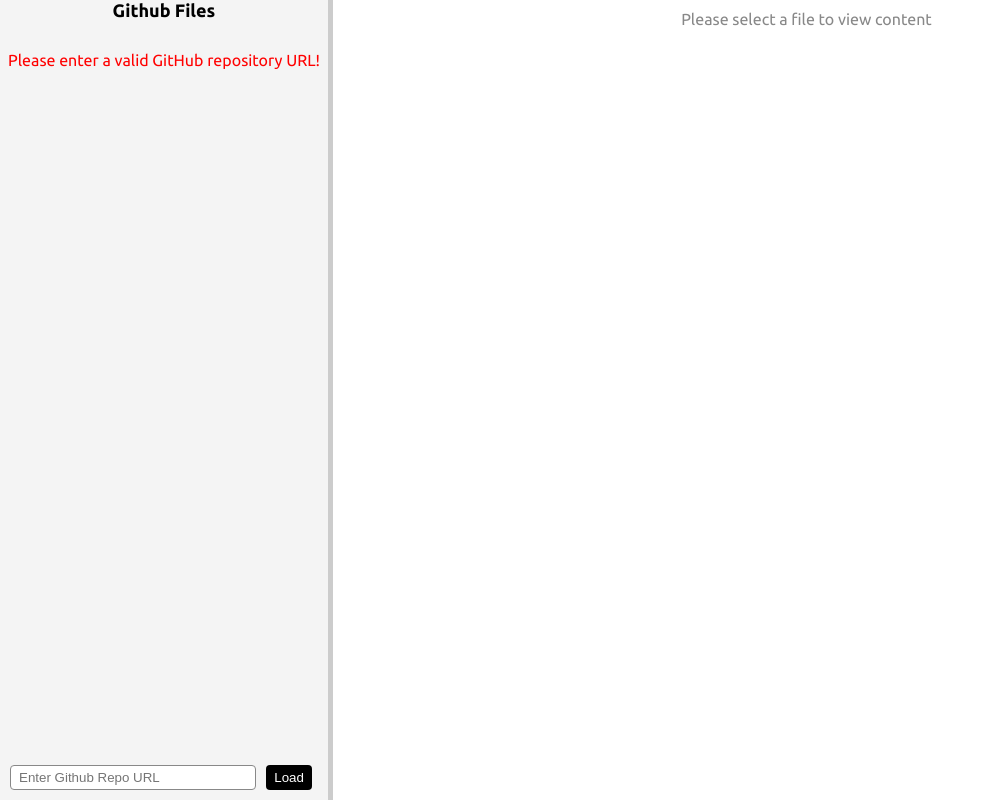
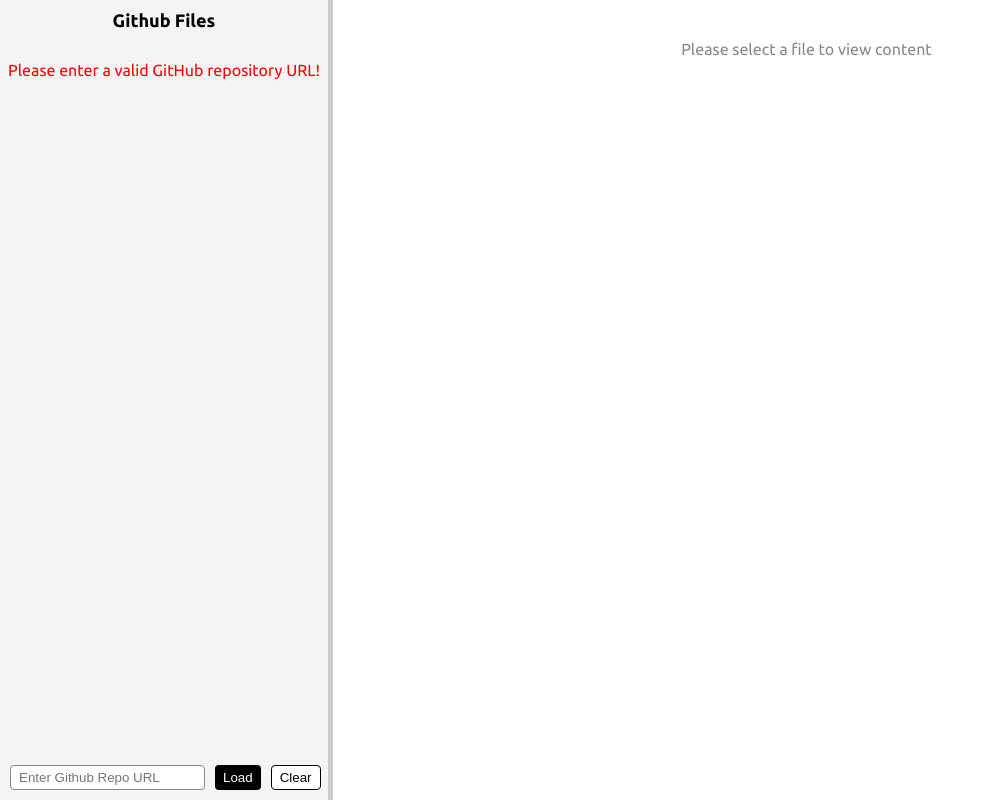
Before and after one commit to Harsh9466/github-file-viewer, a plain HTML site: page index.html in a window 1280 px wide. Both pictures are taken after a click on the button "Load". Shown: the whole page, without its empty margins (0-986 px from the left). Drawn offline with Linux system fonts and the light colour scheme.

Commit message:
Modified to add reset and persist github url

```diff
--- a/index.html
+++ b/index.html
@@ -23,10 +23,11 @@
       <div class="files">
         <div class="info">Please Load the Github Repo URL!</div>
       </div>
-      <form class="form">
-        <input type="text" id="github-repo-url" placeholder="Enter Github Repo URL" />
-        <button type="submit">Load</button>
-      </form>
+      <div class="form">
+        <input id="github-repo-url" type="text" placeholder="Enter Github Repo URL" />
+        <button id="load-url-btn" onclick="loadGithubFiles()">Load</button>
+        <button id="clear-btn" class="clear" onclick="reset()">Clear</button>
+      </div>
     </div>
     <div class="resizer"></div>
     <div class="panel right">
--- a/script.js
+++ b/script.js
@@ -1,6 +1,6 @@
 let all_files = [];
 
-let github_repo_url = null;
+let github_repo_url = window.localStorage.getItem("github_url") || null;
 
 const resizer = document.querySelector(".resizer");
 const leftPanel = document.querySelector(".left");
@@ -8,8 +8,18 @@ const rightPanel = document.querySelector(".right");
 const container = document.querySelector(".container");
 const filesComponent = document.querySelector(".files");
 const form = document.querySelector(".form");
+const formInput = document.querySelector("#github-repo-url");
+const fileContent = document.getElementById("file-content");
 
 let isResizing = false;
+
+window.addEventListener("load", () => {
+  if (github_repo_url) {
+    formInput.value = github_repo_url;
+    formInput.setAttribute("value", github_repo_url);
+    loadGithubFiles(github_repo_url);
+  }
+});
 
 resizer.addEventListener("mousedown", () => {
   isResizing = true;
@@ -39,12 +49,11 @@ document.addEventListener("mouseup", () => {
   resizer.classList.remove("active");
 });
 
-const loadGithubFiles = async (e) => {
-  e.preventDefault();
+const loadGithubFiles = async (url) => {
+  filesComponent.innerHTML = `<div class="loader"></div>`;
 
-  const inputField = document.getElementById("github-repo-url");
-  const user_input = inputField.value.trim();
-
+  if (!url) {
+    const user_input = formInput.value.trim();
     const username = user_input.split("/").at(-2);
     const repository_name = user_input.split("/").at(-1);
 
@@ -55,7 +64,16 @@ const loadGithubFiles = async (e) => {
       return;
     }
 
+    window.localStorage.setItem("github_url", user_input);
+
     github_repo_url = `https://api.github.com/repos/${username}/${repository_name}`;
+  } else {
+    console.log(url);
+    const username = url.split("/").at(-2);
+    const repository_name = url.split("/").at(-1);
+    window.localStorage.setItem("github_url", url);
+    github_repo_url = `https://api.github.com/repos/${username}/${repository_name}`;
+  }
 
   try {
     const response = await fetchAllFiles();
@@ -70,14 +88,11 @@ const loadGithubFiles = async (e) => {
   }
 };
 
-form.addEventListener("submit", loadGithubFiles);
-
 const fetchAllFiles = (path = "") => {
   const url = `${github_repo_url}/contents/${path}`;
   return fetch(url)
     .then((res) => res.json())
     .then((data) => {
-      console.log(data?.message);
       if (data?.message?.includes("rate limit")) {
         filesComponent.innerHTML = `<p class="error">API rate limit exceeded. Try again later.</p>`;
         return null;
@@ -91,7 +106,6 @@ const fetchAllFiles = (path = "") => {
 };
 
 async function fetchFileContent(url) {
-  const fileContent = document.getElementById("file-content");
   fileContent.nextElementSibling.innerHTML = "";
   fileContent.innerHTML = `<div class="loader"></div>`;
   try {
@@ -155,8 +169,6 @@ const renderFiles = (files = [], path = "") => {
 const generateFileHTML = (files, path) => {
   let html = "";
 
-  console.log(files);
-
   if (files?.length === 0) return;
 
   files.sort((a, b) => {
@@ -193,3 +205,16 @@ const getFileHTML = (file, path) => {
       </div>`;
   }
 };
+
+const reset = () => {
+  const filesComponent = document.querySelector(".files");
+  const fileContent = document.getElementById("file-content");
+
+  all_files = [];
+  github_repo_url = null;
+  formInput.value = "";
+  filesComponent.innerHTML = `<div class="info">Please Load the Github Repo URL!</div>`;
+  fileContent.textContent = "";
+  fileContent.nextElementSibling.innerHTML = `<div class="info">Please select a file to view content</div>`;
+  window.localStorage.removeItem("github_url");
+};
--- a/style.css
+++ b/style.css
@@ -15,7 +15,8 @@ body {
 }
 
 .panel {
-  overflow: auto;
+  overflow: hidden;
+  padding-top: 10px;
 }
 
 .panel.left {
@@ -25,6 +26,7 @@ body {
 }
 
 .panel.right {
+  overflow: auto;
   background-color: #ffffff;
   flex-grow: 1;
 }
@@ -72,6 +74,8 @@ body {
   margin-top: 30px;
   width: 100%;
   padding: 0 8px;
+  overflow: auto;
+  height: calc(100vh - 100px);
 }
 
 .files .directory, .files .file {
@@ -124,17 +128,18 @@ body {
 }
 
 .panel.left .form {
-  padding: 10px 16px 0 10px;
+  padding: 6px 16px 10px 10px;
   position: absolute;
-  bottom: 10px;
+  bottom: 0;
   display: flex;
   width: 250px;
   gap: 10px;
   width: 100%;
   user-select: none;
+  background-color: #f4f4f4;
 }
 
-.panel.left .form input{
+.panel.left .form input {
   flex: 1;
   padding: 4px 8px;
   outline: none;
@@ -143,10 +148,25 @@ body {
   border-radius: 4px;
 }
 
-.panel.left .form button{
+.panel.left .form button {
   padding: 4px 8px;
   background-color: #000;
   color: #fff;
   border: none;
   border-radius: 4px;
+  cursor: pointer;
 }
+
+.panel.left .form button:active {
+  opacity: 0.8;
+}
+
+.panel.left .form button.clear {
+  background-color: #fff;
+  color: #000;
+  border: 1px solid #000;
+}
+
+#file-content {
+  padding: 10px;
+}
```
Lines whose indentation alone changed are shown as unchanged.
